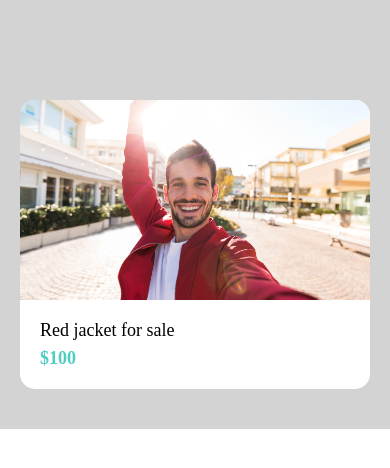
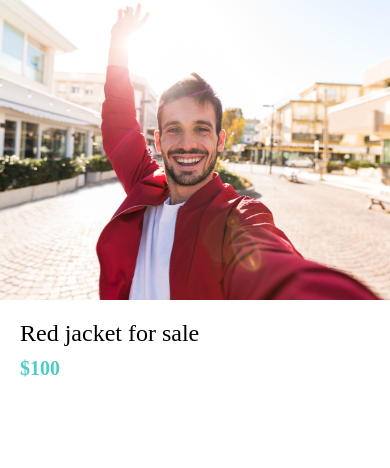
Before and after one commit to Tonic78/NoMoreNeed, a React Native app: screen / in a window 390 px wide. Shown: the top 468 px of the page. Built offline with nearby package versions, Linux system fonts and the light colour scheme.

Commit message:
add listings detail screen

```diff
--- a/App.js
+++ b/App.js
@@ -5,21 +5,8 @@ import WelcomeScreen from "./app/screens/WelcomeScreen";
 import ViewImageScreen from "./app/screens/ViewImageScreen";
 import AppButton from "./app/components/AppButton";
 import Card from "./app/components/Card";
+import ListingsDetailScreen from "./app/components/ListingsDetailScreen";
 
 export default function App() {
-  return (
-    <View
-      style={{
-        backgroundColor: "lightgrey",
-        padding: 20,
-        paddingTop: 100,
-      }}
-    >
-      <Card
-        title="Red jacket for sale"
-        subTitle="$100"
-        image={require("./app/assets/jacket.jpg")}
-      />
-    </View>
-  );
+  return <ListingsDetailScreen />;
 }
--- /dev/null
+++ b/app/components/AppText.js
@@ -0,0 +1,15 @@
+import React from "react";
+import { Text, StyleSheet, Platform } from "react-native";
+
+function AppText({ children, style }) {
+  return <Text style={[styles.text, style]}>{children}</Text>;
+}
+
+const styles = StyleSheet.create({
+  text: {
+    fontSize: 18,
+    fontFamily: Platform.OS === "android" ? "Roboto" : "Avenir",
+  },
+});
+
+export default AppText;
--- a/app/components/Card.js
+++ b/app/components/Card.js
@@ -1,14 +1,16 @@
 import React from "react";
-import { View, StyleSheet, Image, Text, Platform } from "react-native";
+import { View, StyleSheet, Image } from "react-native";
+
 import colors from "../config/colors";
+import AppText from "./AppText";
 
 function Card({ title, subTitle, image }) {
   return (
     <View style={styles.card}>
       <Image style={styles.image} source={image} />
       <View style={styles.detailsContainer}>
-        <Text style={styles.title}>{title}</Text>
-        <Text style={styles.subTitle}>{subTitle}</Text>
+        <AppText style={styles.title}>{title}</AppText>
+        <AppText style={styles.subTitle}>{subTitle}</AppText>
       </View>
     </View>
   );
@@ -29,14 +31,10 @@ const styles = StyleSheet.create({
     height: 200,
   },
   subTitle: {
-    fontSize: 18,
-    fontFamily: Platform.OS === "android" ? "Roboto" : "Avenir",
     color: colors.secondary,
     fontWeight: "bold",
   },
   title: {
-    fontSize: 18,
-    fontFamily: Platform.OS === "android" ? "Roboto" : "Avenir",
     marginBottom: 7,
   },
 });
--- /dev/null
+++ b/app/components/ListingsDetailScreen.js
@@ -0,0 +1,39 @@
+import React from "react";
+import { View, StyleSheet, Image } from "react-native";
+
+import AppText from "./AppText";
+import colors from "../config/colors";
+
+function ListingsDetailScreen() {
+  return (
+    <View>
+      <Image style={styles.image} source={require("../assets/jacket.jpg")} />
+      <View style={styles.detailsContainer}>
+        <AppText style={styles.title}>Red jacket for sale</AppText>
+        <AppText style={styles.price}>$100</AppText>
+      </View>
+    </View>
+  );
+}
+
+const styles = StyleSheet.create({
+  detailsContainer: {
+    padding: 20,
+  },
+  image: {
+    width: "100%",
+    height: 300,
+  },
+  price: {
+    color: colors.secondary,
+    fontWeight: "bold",
+    fontSize: 20,
+    marginVertical: 10,
+  },
+  title: {
+    fontSize: 24,
+    fontWeight: "500",
+  },
+});
+
+export default ListingsDetailScreen;
```
